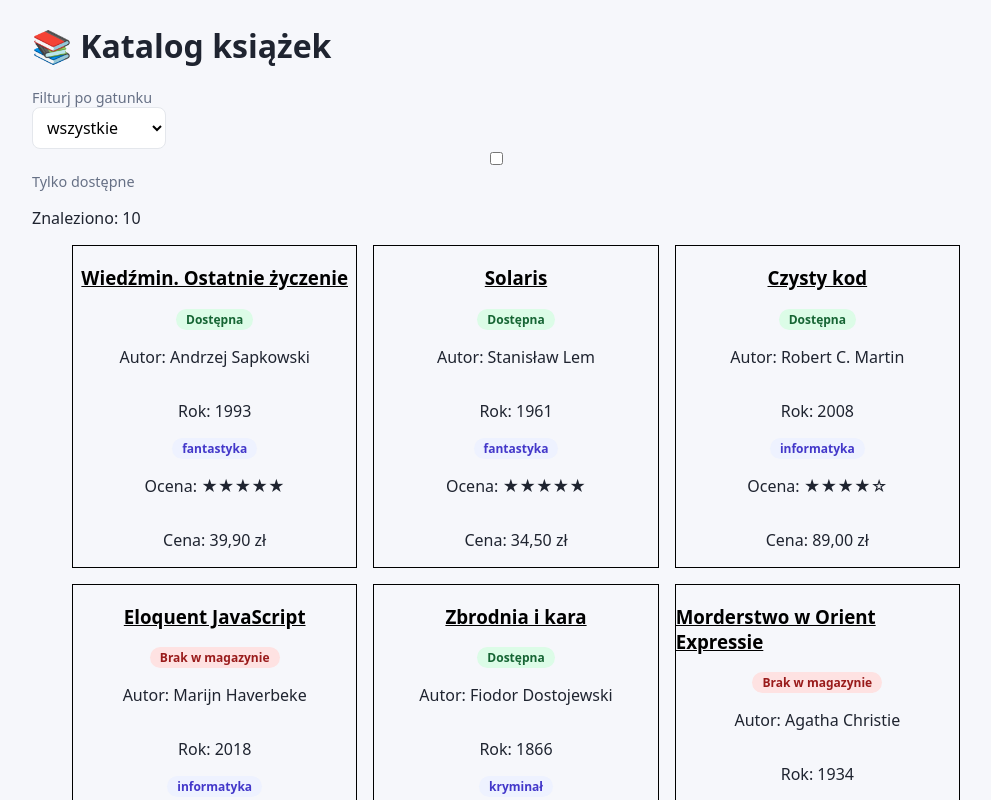
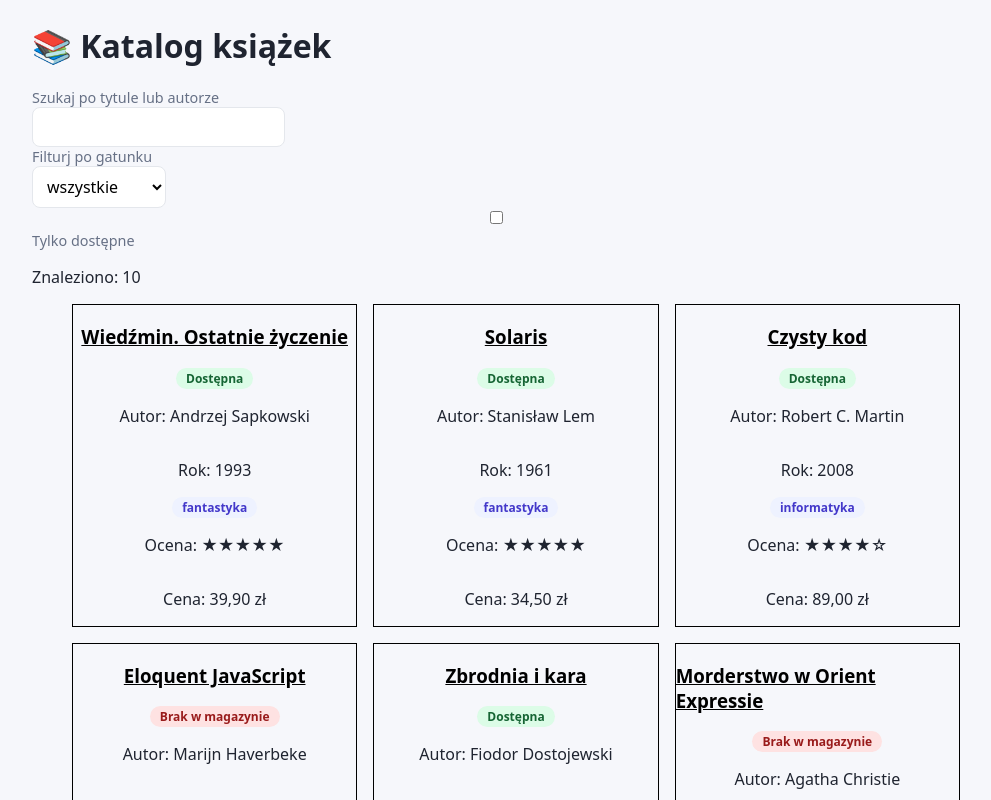
Before and after one commit to xMikuzoo/technologie-frontendowe_lab1, a React (Vite) app: page / in a window 1280 px wide. Shown: the top 800 px of the page, without its empty margins (144-1135 px from the left). Built offline with nearby package versions, Linux system fonts and the light colour scheme.

Commit message:
feat: wyszukiwanie książek po tytule lub autorze
- stan query w App, filtrowanie łączone z gatunkiem i dostępnością
- porównanie bez rozróżniania wielkości liter (toLocaleLowerCase "pl")
- FilterBar: kontrolowane pole wyszukiwania (query, onQueryChange)

```diff
--- a/src/App.tsx
+++ b/src/App.tsx
@@ -7,11 +7,16 @@
 export default function App() {
   const [genre, setGenre] = useState<GenreFilter>("wszystkie");
   const [onlyAvailable, setOnlyAvailable] = useState(false);
+  const [query, setQuery] = useState("");
+
+  const normalizedQuery = query.trim().toLocaleLowerCase("pl");
 
   const visibleBooks = books.filter(
     (b) =>
       (genre === "wszystkie" || b.genre === genre) &&
-      (!onlyAvailable || b.available),
+      (!onlyAvailable || b.available) &&
+      (b.title.toLocaleLowerCase("pl").includes(normalizedQuery) ||
+        b.author.toLocaleLowerCase("pl").includes(normalizedQuery)),
   );
 
   return (
@@ -22,6 +27,8 @@
         onGenreChange={setGenre}
         onlyAvailable={onlyAvailable}
         onOnlyAvailableChange={setOnlyAvailable}
+        query={query}
+        onQueryChange={setQuery}
       />
       <p>Znaleziono: {visibleBooks.length}</p>
       <BookList books={visibleBooks} />
--- a/src/components/FilterBar.tsx
+++ b/src/components/FilterBar.tsx
@@ -5,6 +5,8 @@
   onlyAvailable: boolean;
   onGenreChange: (genre: GenreFilter) => void;
   onOnlyAvailableChange: (value: boolean) => void;
+  query: string;
+  onQueryChange: (value: string) => void;
 };
 
 export default function Filter({
@@ -12,6 +14,8 @@
   onlyAvailable,
   onGenreChange,
   onOnlyAvailableChange,
+  query,
+  onQueryChange,
 }: FilterProps) {
   const options: GenreFilter[] = [
     "wszystkie",
@@ -23,6 +27,14 @@
 
   return (
     <div>
+      <label htmlFor="searchQuery">Szukaj po tytule lub autorze</label>
+      <input
+        id="searchQuery"
+        type="search"
+        value={query}
+        onChange={(e) => onQueryChange(e.target.value)}
+      />
+
       <label htmlFor="genreFilter">Filturj po gatunku</label>
       <select
         id="genreFilter"
```
